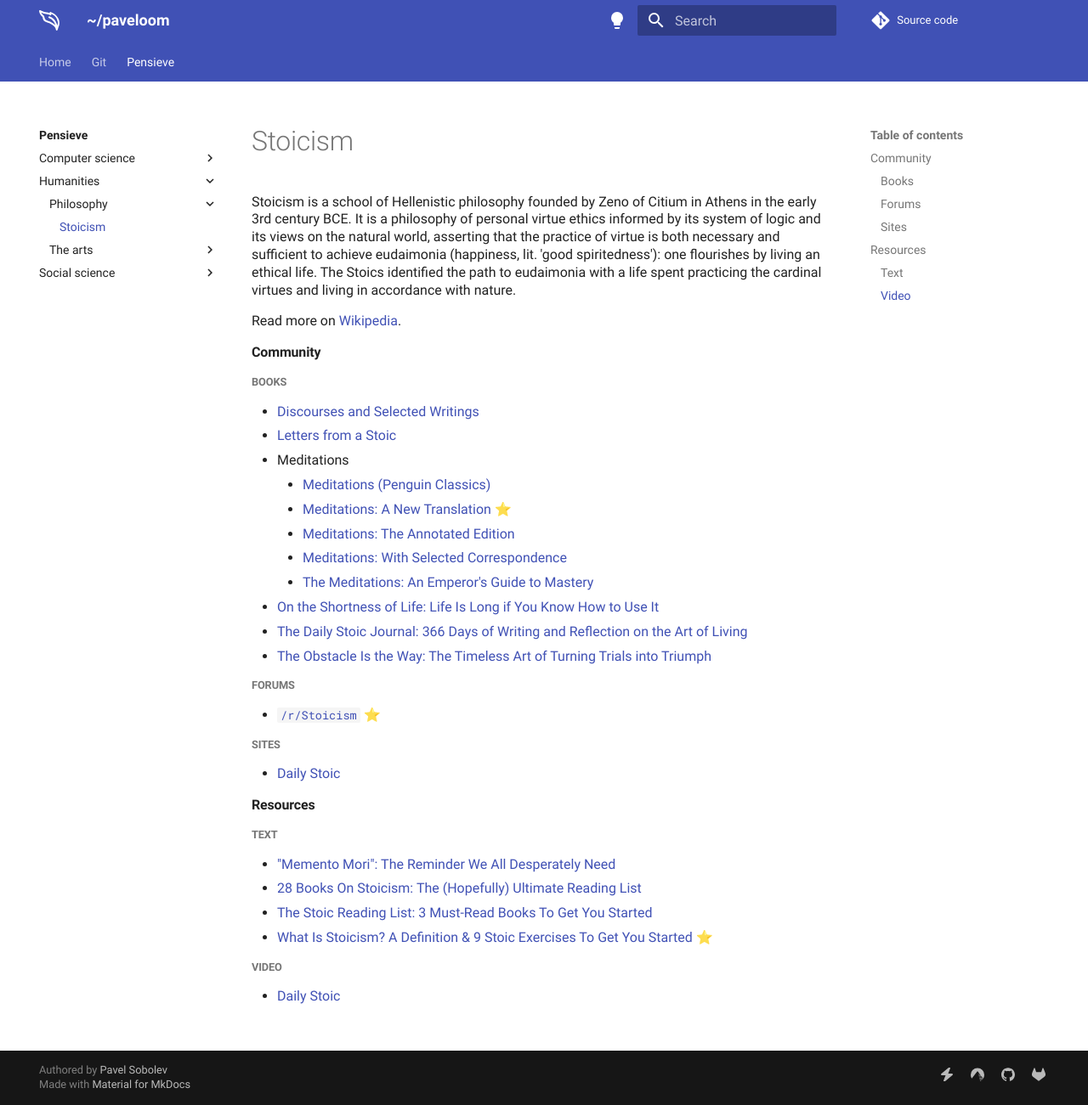
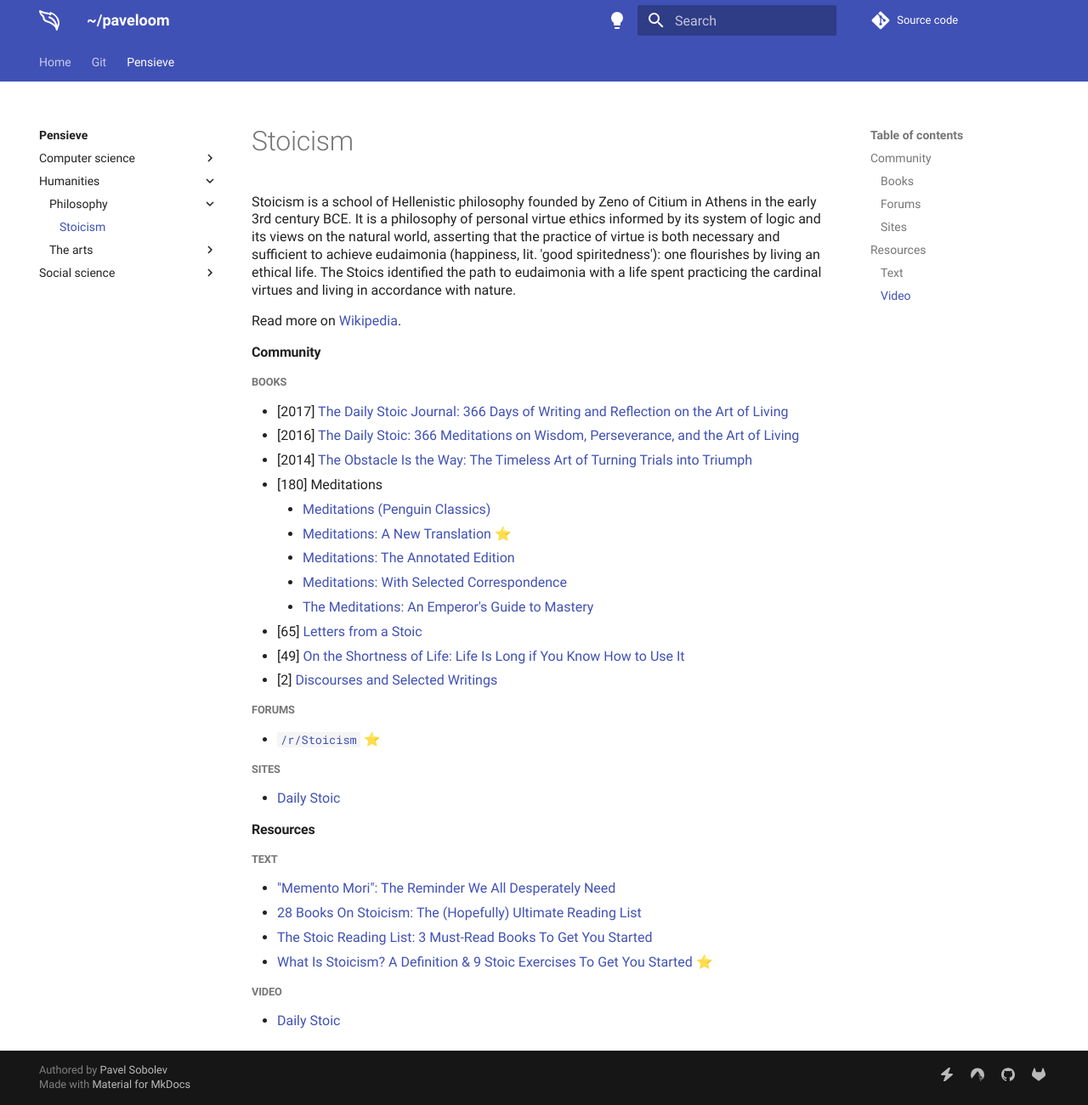
Before and after one commit to paveloom/paveloom.dev, an MkDocs documentation site: the page built from content/pensieve/stoicism.md, in a window 1280 px wide and 1301 px high. Shown: the whole window at 85% size. Built offline with MkDocs 1.6.1 and Material for MkDocs 9.7.7, drawn with Linux system fonts in a browser that asks for light colours; comment, search, counter and statistics services are not loaded.

Commit message:
Pensieve: update the Stoicism page.

```diff
--- a/content/pensieve/stoicism.md
+++ b/content/pensieve/stoicism.md
@@ -7,17 +7,18 @@ Read more on [Wikipedia](https://en.wikipedia.org/wiki/Stoicism).
 #### Community
 
 ##### Books
-- [Discourses and Selected Writings](https://www.goodreads.com/book/show/4143812-discourses-and-selected-writings)
-- [Letters from a Stoic](https://www.goodreads.com/book/show/97411.Letters_from_a_Stoic)
-- Meditations
+- [2017] [The Daily Stoic Journal: 366 Days of Writing and Reflection on the Art of Living](https://www.goodreads.com/book/show/36517689-the-daily-stoic-journal)
+- [2016] [The Daily Stoic: 366 Meditations on Wisdom, Perseverance, and the Art of Living](https://www.goodreads.com/book/show/29093292-the-daily-stoic)
+- [2014] [The Obstacle Is the Way: The Timeless Art of Turning Trials into Triumph](https://www.goodreads.com/book/show/18668059-the-obstacle-is-the-way)
+- [180] Meditations
     - [Meditations (Penguin Classics)](https://www.goodreads.com/book/show/30659.Meditations)
     - [Meditations: A New Translation](https://www.goodreads.com/book/show/60103459-meditations) ⭐
     - [Meditations: The Annotated Edition](https://www.goodreads.com/book/show/58950970-meditations)
     - [Meditations: With Selected Correspondence](https://www.goodreads.com/book/show/10429637-meditations)
     - [The Meditations: An Emperor's Guide to Mastery](https://www.goodreads.com/book/show/58451610-the-meditations)
-- [On the Shortness of Life: Life Is Long if You Know How to Use It](https://www.goodreads.com/book/show/97412.On_the_Shortness_of_Life)
-- [The Daily Stoic Journal: 366 Days of Writing and Reflection on the Art of Living](https://www.goodreads.com/book/show/36517689-the-daily-stoic-journal)
-- [The Obstacle Is the Way: The Timeless Art of Turning Trials into Triumph](https://www.goodreads.com/book/show/18668059-the-obstacle-is-the-way)
+- [65] [Letters from a Stoic](https://www.goodreads.com/book/show/97411.Letters_from_a_Stoic)
+- [49] [On the Shortness of Life: Life Is Long if You Know How to Use It](https://www.goodreads.com/book/show/97412.On_the_Shortness_of_Life)
+- [2] [Discourses and Selected Writings](https://www.goodreads.com/book/show/4143812-discourses-and-selected-writings)
 
 ##### Forums
 - [`/r/Stoicism`](https://reddit.com/r/Stoicism) ⭐
```
